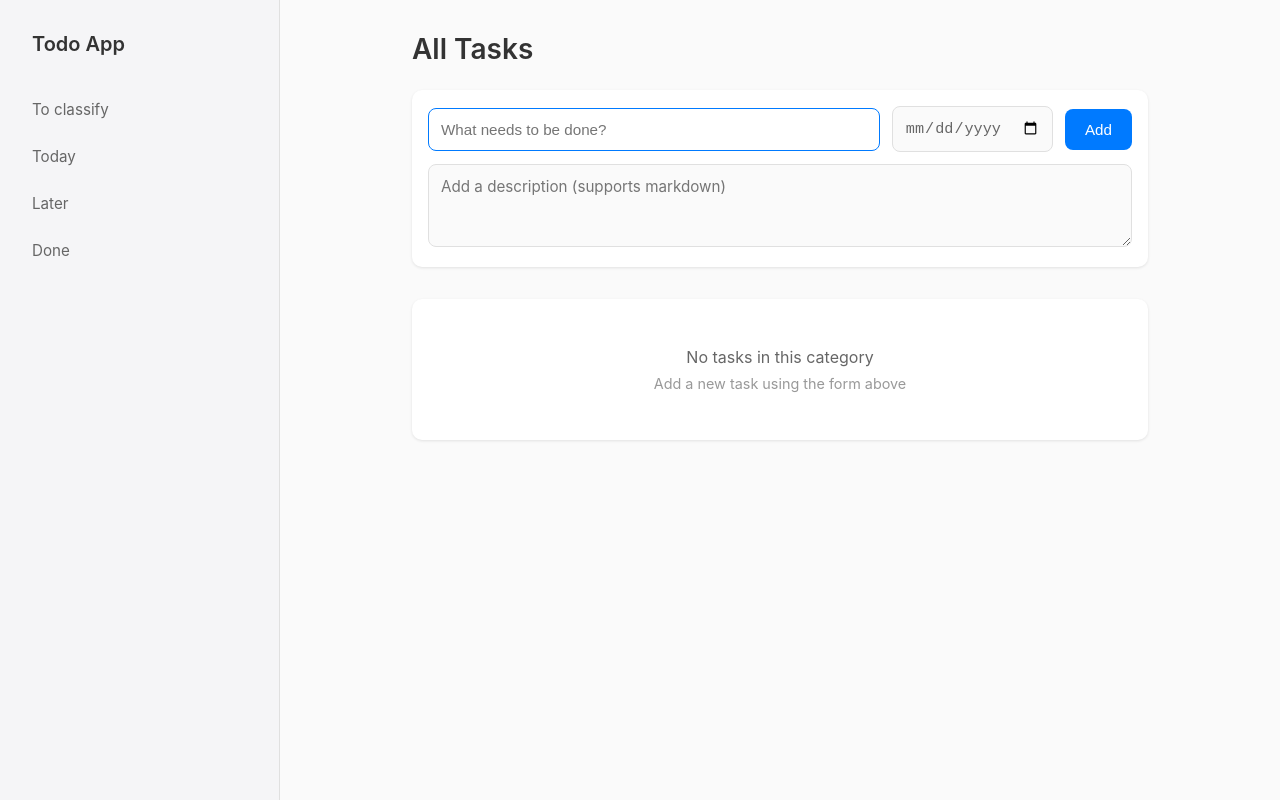
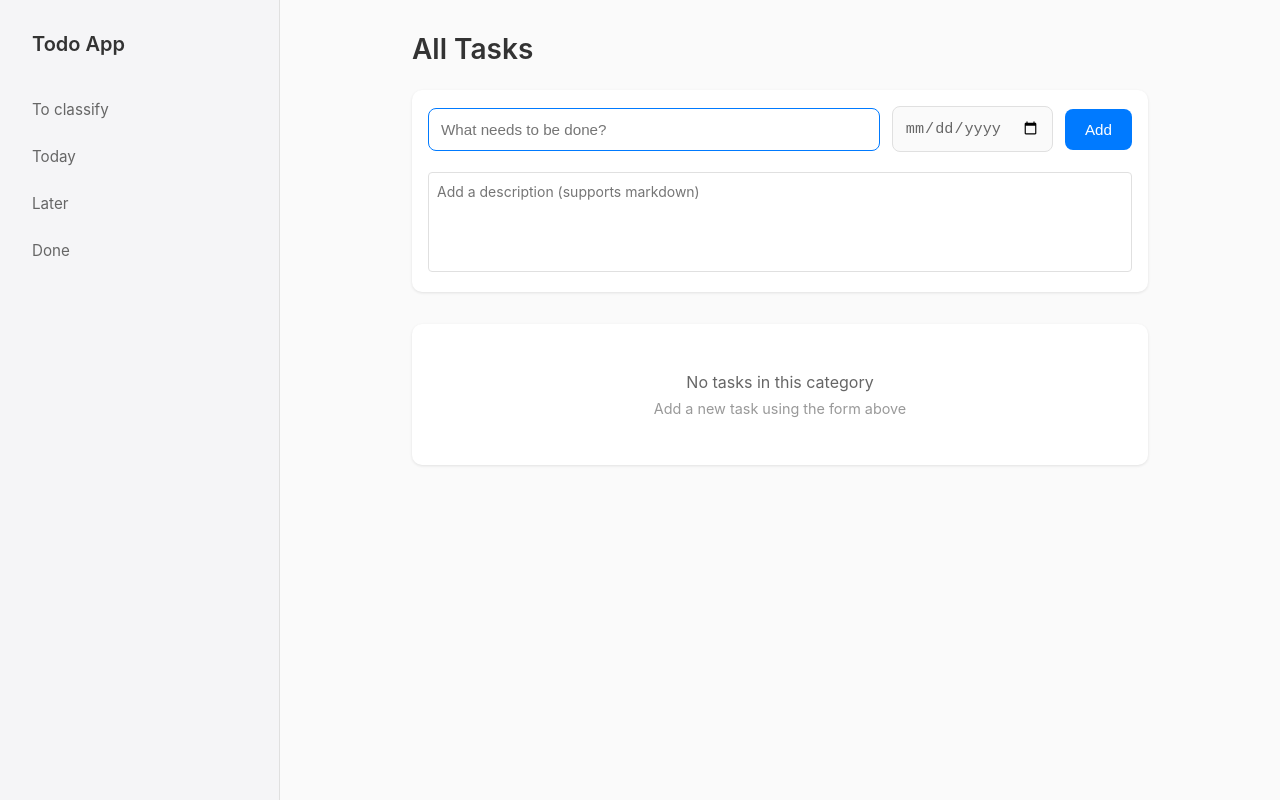
Before and after one commit to richard-test-account/todo, a React (Create React App) app: page / in a window 1280 px wide. Built offline with nearby package versions, Linux system fonts and the light colour scheme.

Commit message:
style: remove textarea resize and set fixed height

```diff
--- a/src/components/CategoryView.css
+++ b/src/components/CategoryView.css
@@ -47,21 +47,21 @@
 
 .description-input {
   width: 100%;
-  padding: 0.75rem;
+  padding: 8px;
   border: 1px solid #e0e0e0;
-  border-radius: 8px;
-  font-size: 0.95rem;
-  transition: all 0.2s ease;
-  background: #fafafa;
-  resize: vertical;
-  min-height: 80px;
+  border-radius: 4px;
+  font-size: 14px;
+  line-height: 1.5;
+  margin-top: 8px;
+  resize: none;
+  height: 100px;
   font-family: inherit;
 }
 
 .description-input:focus {
   outline: none;
   border-color: #007AFF;
-  background: white;
+  box-shadow: 0 0 0 2px rgba(0, 122, 255, 0.1);
 }
 
 .date-input {
```
